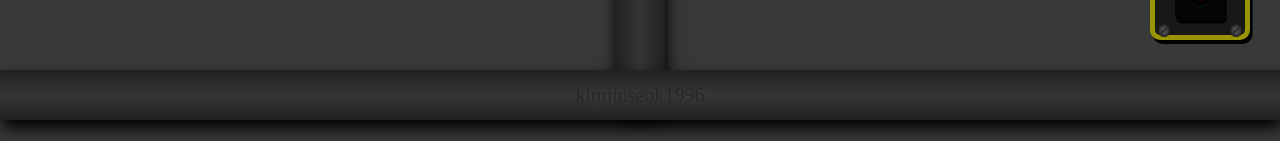
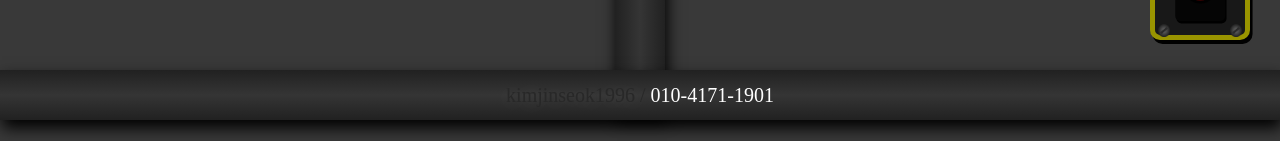
Before and after one commit to kimjinseok1996/portfolio.github.io, a plain HTML site: page index.html in a window 1280 px wide. Shown: the part 3056-3197 px from the top of the page. Drawn offline with nearby package versions, Linux system fonts and the light colour scheme.

Commit message:
Update index.html

```diff
--- a/index.html
+++ b/index.html
@@ -331,7 +331,7 @@
             </div>
         </div>
         <div id="fourpage_bottompipe">
-            <p><a href="https://github.com/kimjinseok1996" target="_blank">kimjinseok1996</a></p>
+            <p><a href="https://github.com/kimjinseok1996" target="_blank">kimjinseok1996 / </a> 010-4171-1901</p>
         </div>
         <div id="engine">
            <div id="enginebody"><img src="enginebody.png" alt="engine"></div>
```
